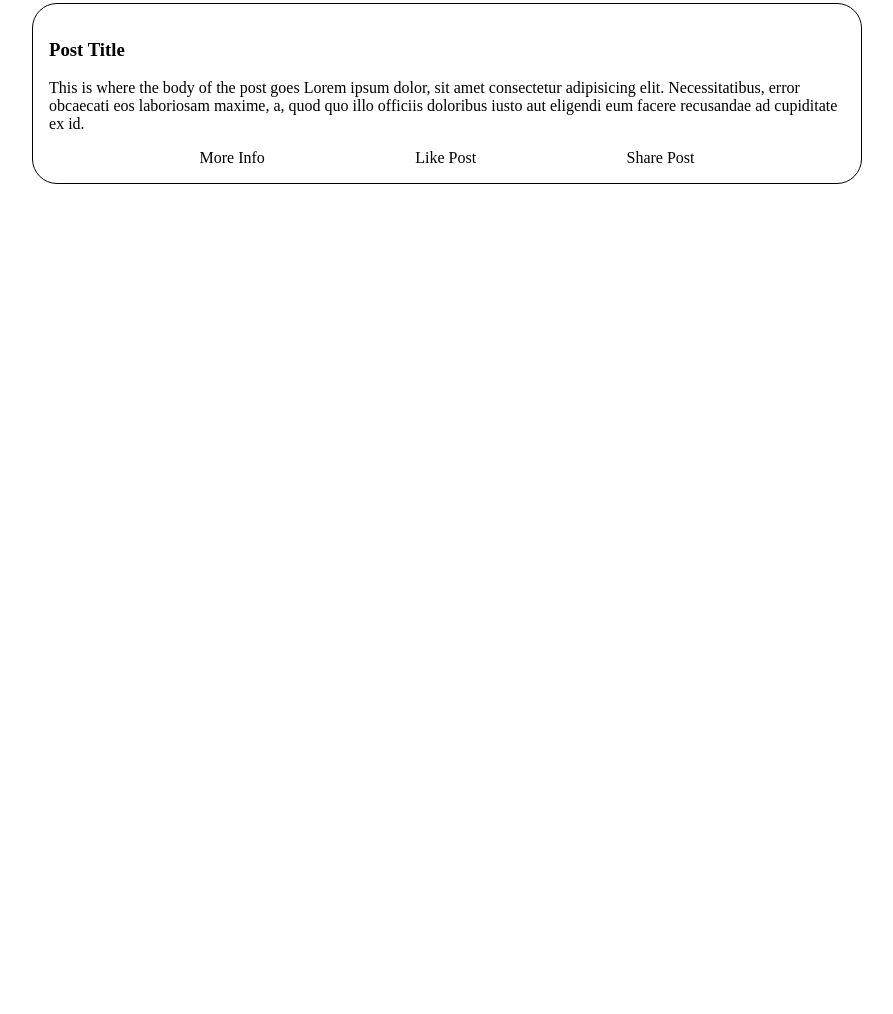
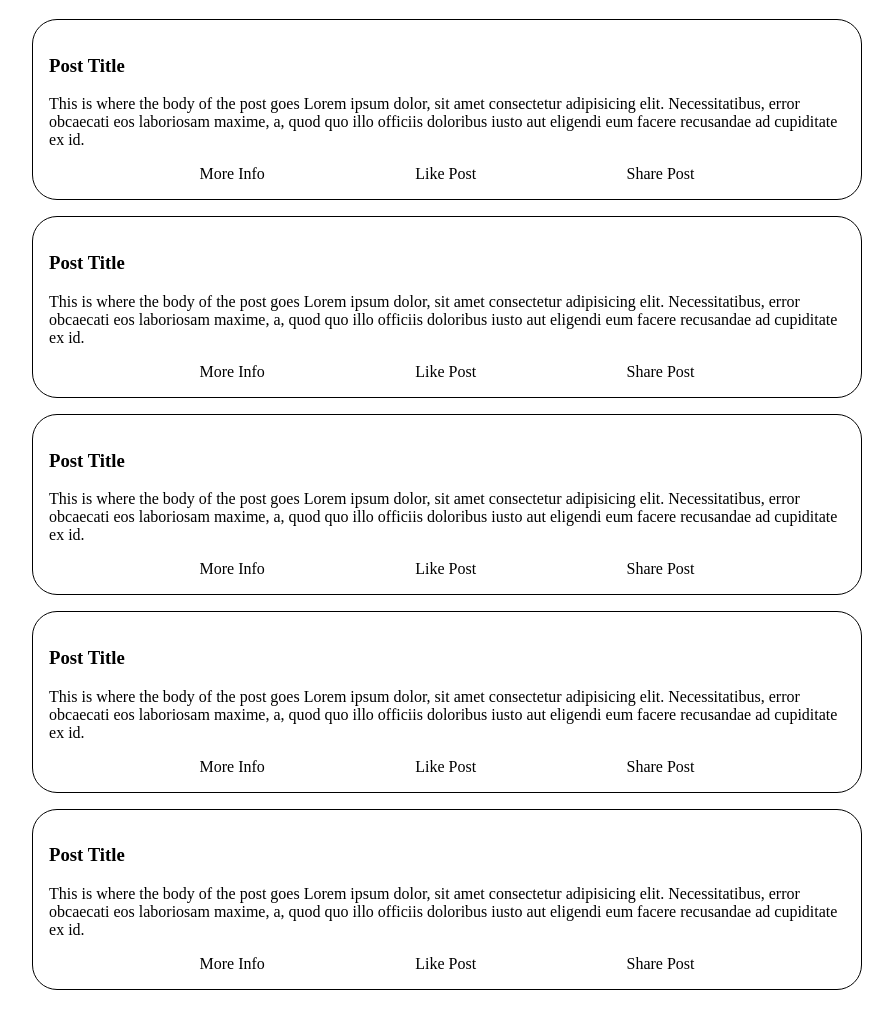
Before and after one commit to TopGameDev/CT-Week1-CSS-Grid, a plain HTML site: page index.html in a window 1280 px wide. Shown: the part 453-1467 px from the top of the page, without its empty margins (193-1086 px from the left). Before the commit the page ends 816 px from the top, so only its background shows below. Drawn offline with Linux system fonts and the light colour scheme.

Commit message:
Add margin to post card and added more post cards

```diff
--- a/CSS/main.css
+++ b/CSS/main.css
@@ -78,6 +78,7 @@ img{
     border: 1px solid black;
     border-radius: 25px;
     padding: 1em;
+    margin: 2vh 0;
 }
 
 .card-links{
--- a/index.html
+++ b/index.html
@@ -51,6 +51,50 @@
                     <a href="#">Share Post</a>
                 </div>
             </div>
+            <div class="post-card">
+                <!-- Title Section -->
+                <h3>Post Title</h3>
+                <!-- Content Section -->
+                <p>This is where the body of the post goes Lorem ipsum dolor, sit amet consectetur adipisicing elit. Necessitatibus, error obcaecati eos laboriosam maxime, a, quod quo illo officiis doloribus iusto aut eligendi eum facere recusandae ad cupiditate ex id.</p>
+                <div class="card-links">
+                    <a href="#">More Info</a>
+                    <a href="#">Like Post</a>
+                    <a href="#">Share Post</a>
+                </div>
+            </div>
+            <div class="post-card">
+                <!-- Title Section -->
+                <h3>Post Title</h3>
+                <!-- Content Section -->
+                <p>This is where the body of the post goes Lorem ipsum dolor, sit amet consectetur adipisicing elit. Necessitatibus, error obcaecati eos laboriosam maxime, a, quod quo illo officiis doloribus iusto aut eligendi eum facere recusandae ad cupiditate ex id.</p>
+                <div class="card-links">
+                    <a href="#">More Info</a>
+                    <a href="#">Like Post</a>
+                    <a href="#">Share Post</a>
+                </div>
+            </div>
+            <div class="post-card">
+                <!-- Title Section -->
+                <h3>Post Title</h3>
+                <!-- Content Section -->
+                <p>This is where the body of the post goes Lorem ipsum dolor, sit amet consectetur adipisicing elit. Necessitatibus, error obcaecati eos laboriosam maxime, a, quod quo illo officiis doloribus iusto aut eligendi eum facere recusandae ad cupiditate ex id.</p>
+                <div class="card-links">
+                    <a href="#">More Info</a>
+                    <a href="#">Like Post</a>
+                    <a href="#">Share Post</a>
+                </div>
+            </div>
+            <div class="post-card">
+                <!-- Title Section -->
+                <h3>Post Title</h3>
+                <!-- Content Section -->
+                <p>This is where the body of the post goes Lorem ipsum dolor, sit amet consectetur adipisicing elit. Necessitatibus, error obcaecati eos laboriosam maxime, a, quod quo illo officiis doloribus iusto aut eligendi eum facere recusandae ad cupiditate ex id.</p>
+                <div class="card-links">
+                    <a href="#">More Info</a>
+                    <a href="#">Like Post</a>
+                    <a href="#">Share Post</a>
+                </div>
+            </div>
         </div>
     </div>
 </body>
```
